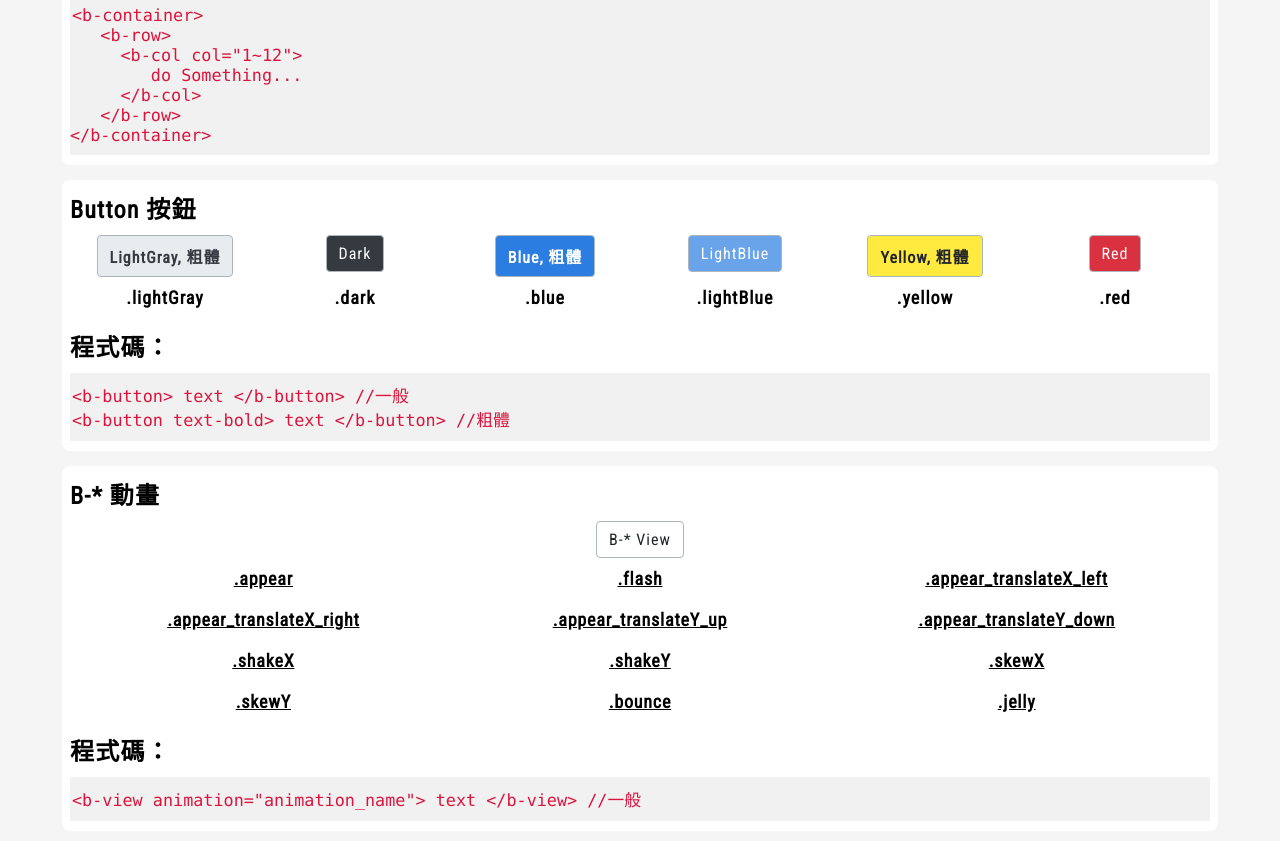
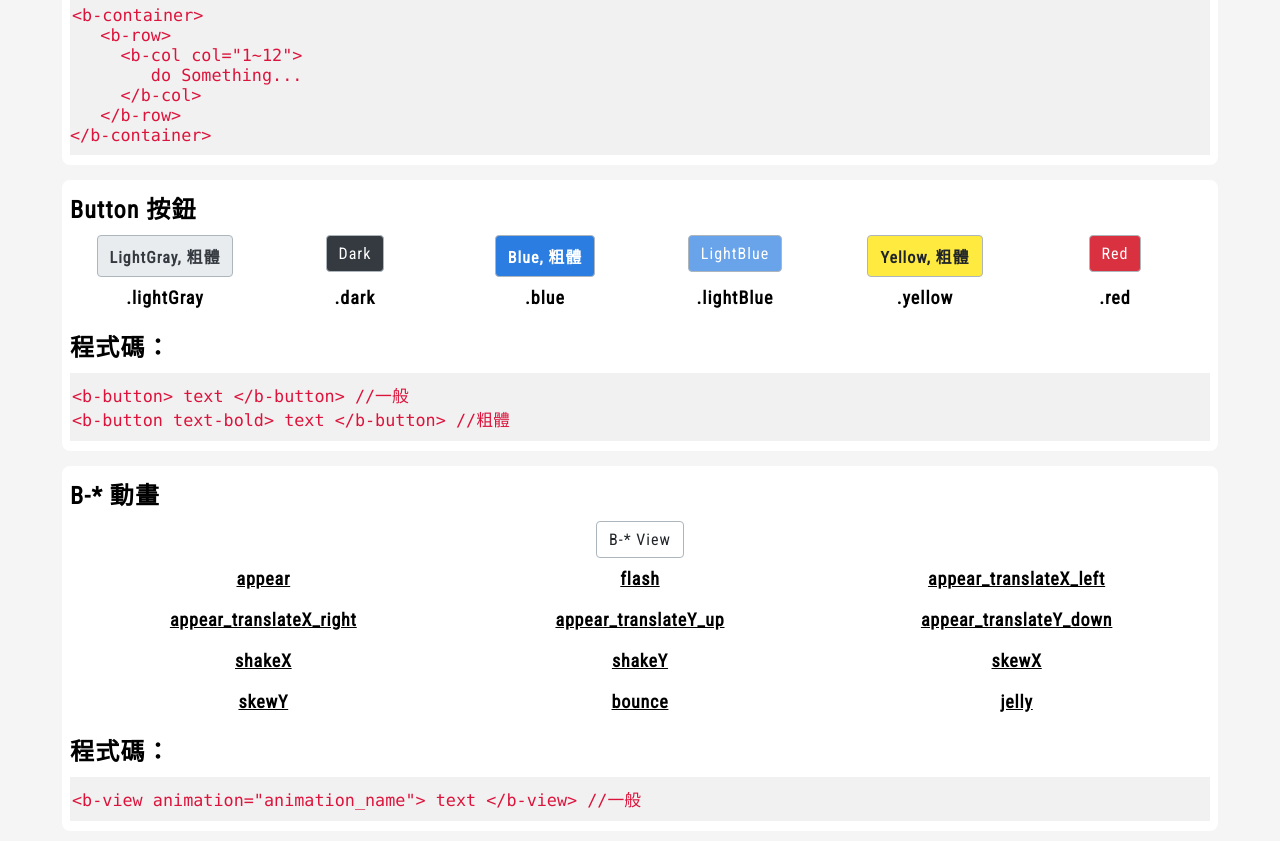
Before and after one commit to ben890524/btt-ui, a website: page index.html in a window 1280 px wide. Shown: the part 804-1645 px from the top of the page. Drawn offline with Linux system fonts and the light colour scheme.

Commit message:
animation name update

```diff
--- a/index.html
+++ b/index.html
@@ -208,32 +208,32 @@
         <b-button id="animation_example" animation="">B-* View</b-button>
       </div>
       <b-row>
-        <b-col col="4" onclick="changeAnimation('appear')">.appear</b-col>
-        <b-col col="4" onclick="changeAnimation('flash')">.flash</b-col>
+        <b-col col="4" onclick="changeAnimation('appear')">appear</b-col>
+        <b-col col="4" onclick="changeAnimation('flash')">flash</b-col>
         <b-col col="4" onclick="changeAnimation('appear_translateX_left')"
-          >.appear_translateX_left</b-col
+          >appear_translateX_left</b-col
         >
       </b-row>
       <b-row>
         <b-col col="4" onclick="changeAnimation('appear_translateX_right')"
-          >.appear_translateX_right</b-col
+          >appear_translateX_right</b-col
         >
         <b-col col="4" onclick="changeAnimation('appear_translateY_up')"
-          >.appear_translateY_up</b-col
+          >appear_translateY_up</b-col
         >
         <b-col col="4" onclick="changeAnimation('appear_translateY_down')"
-          >.appear_translateY_down</b-col
+          >appear_translateY_down</b-col
         >
       </b-row>
       <b-row>
-        <b-col col="4" onclick="changeAnimation('shakeX')">.shakeX</b-col>
-        <b-col col="4" onclick="changeAnimation('shakeY')">.shakeY</b-col>
-        <b-col col="4" onclick="changeAnimation('skewX')">.skewX</b-col>
+        <b-col col="4" onclick="changeAnimation('shakeX')">shakeX</b-col>
+        <b-col col="4" onclick="changeAnimation('shakeY')">shakeY</b-col>
+        <b-col col="4" onclick="changeAnimation('skewX')">skewX</b-col>
       </b-row>
       <b-row>
-        <b-col col="4" onclick="changeAnimation('skewY')">.skewY</b-col>
-        <b-col col="4" onclick="changeAnimation('bounce')">.bounce</b-col>
-        <b-col col="4" onclick="changeAnimation('jelly')">.jelly</b-col>
+        <b-col col="4" onclick="changeAnimation('skewY')">skewY</b-col>
+        <b-col col="4" onclick="changeAnimation('bounce')">bounce</b-col>
+        <b-col col="4" onclick="changeAnimation('jelly')">jelly</b-col>
       </b-row>
       <div class="title">程式碼：</div>
       <div class="codeArea">
```
